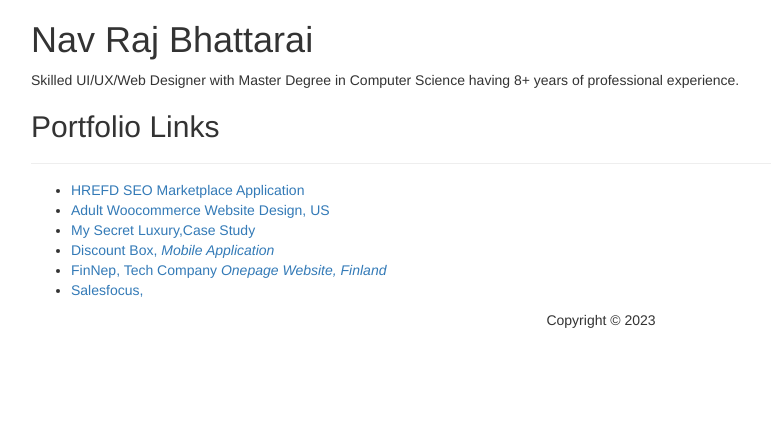
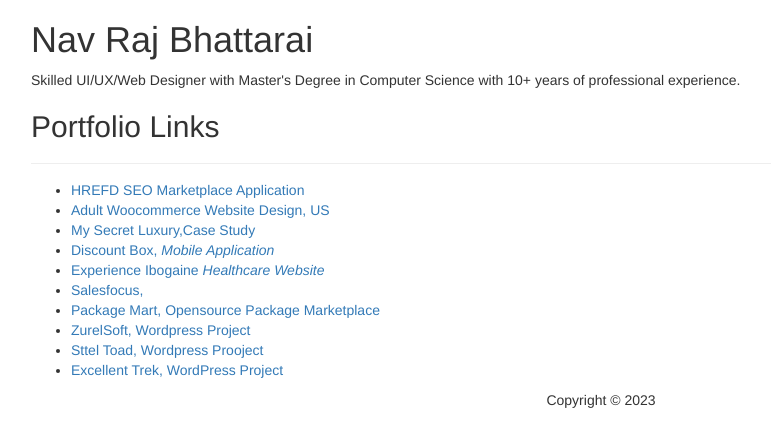
Before and after one commit to Bh-Navraj/HREFD, a plain HTML site: page index.html in a window 1280 px wide. Shown: the whole page, without its empty margins (39-810 px from the left). Drawn offline with nearby package versions, Linux system fonts and the light colour scheme.

Commit message:
Update index.html

```diff
--- a/index.html
+++ b/index.html
@@ -12,7 +12,7 @@
 
   <div class="container">
   <h1>Nav Raj Bhattarai</h1>
-  <p>Skilled UI/UX/Web Designer with Master Degree in Computer Science having 8+ years of professional experience.</p>
+  <p>Skilled UI/UX/Web Designer with Master's Degree in Computer Science with 10+ years of professional experience.</p>
 
   <h2>Portfolio Links</h2>
   <hr style="margin-bottom:16px" />
@@ -22,8 +22,15 @@
     <li><a href="woocommerce.html" target="_blank">Adult Woocommerce Website Design, US</i></a></li>
     <li><a href="MSL - UIUX Research Case Study_updated.pdf" target="_blank">My Secret Luxury,Case Study</i></a></li>
     <li><a href="discounbox.html" target="_blank">Discount Box, <i>Mobile Application</i></a></li>
-    <li><a href="finnep.html" target="_blank">FinNep, Tech Company <i>Onepage Website, Finland</i></a></li>
+    <li><a href="https://www.figma.com/design/GVBm123G2yb3oy3bloTWiD/Experience-Ibogaine-Proj?node-id=0-1&t=qxj8EBuBy6moGh5P-1" target="_blank">Experience Ibogaine <i>Healthcare Website</i></a></li>
     <li><a href="salesfocus.html" target="_blank">Salesfocus, </i></a></li>
+    <li><a href="https://www.packagemart.co/" target="_blank">Package Mart, Opensource Package Marketplace</a></li>
+    <li><a href="https://zurelsoft.com/" target="_blank">ZurelSoft, Wordpress Project</a></li>
+    <li><a href="https://www.steeltoad.com/" target="_blank">Sttel Toad, Wordpress Prooject</a></li>
+    <li><a href="https://excellenttrek.com/" target="_blank">Excellent Trek, WordPress Project</a></li>
+
+
+
   </ul>
 
 
```
